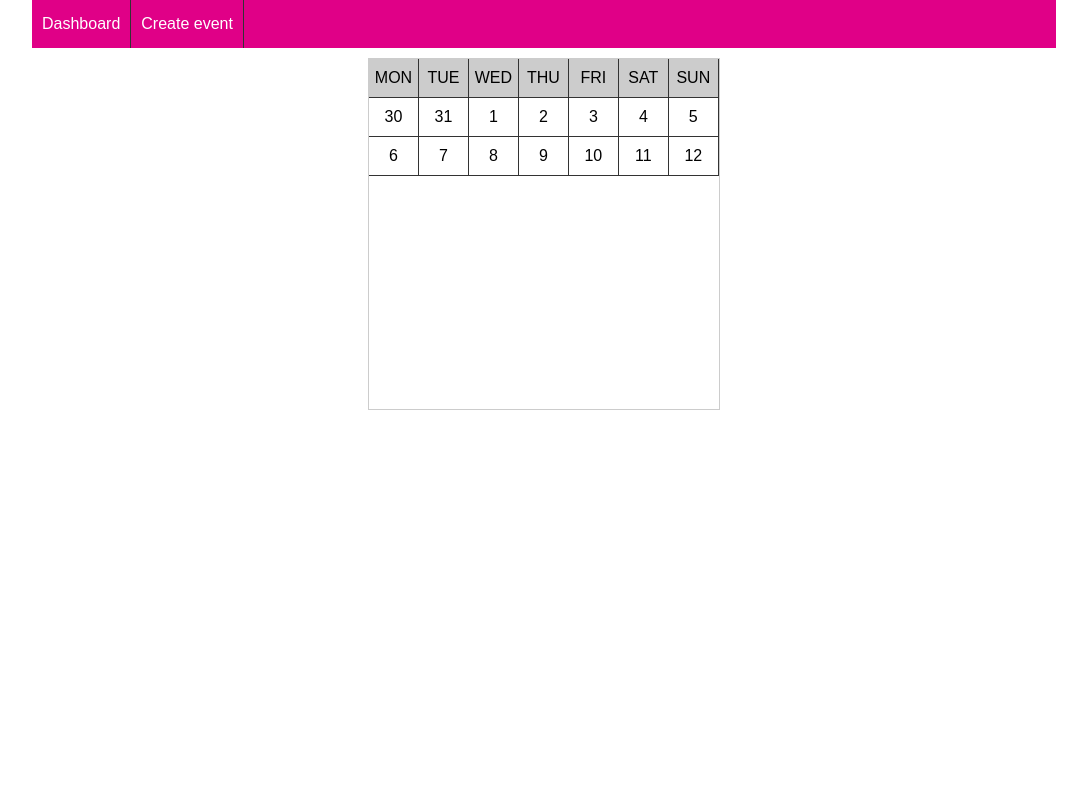
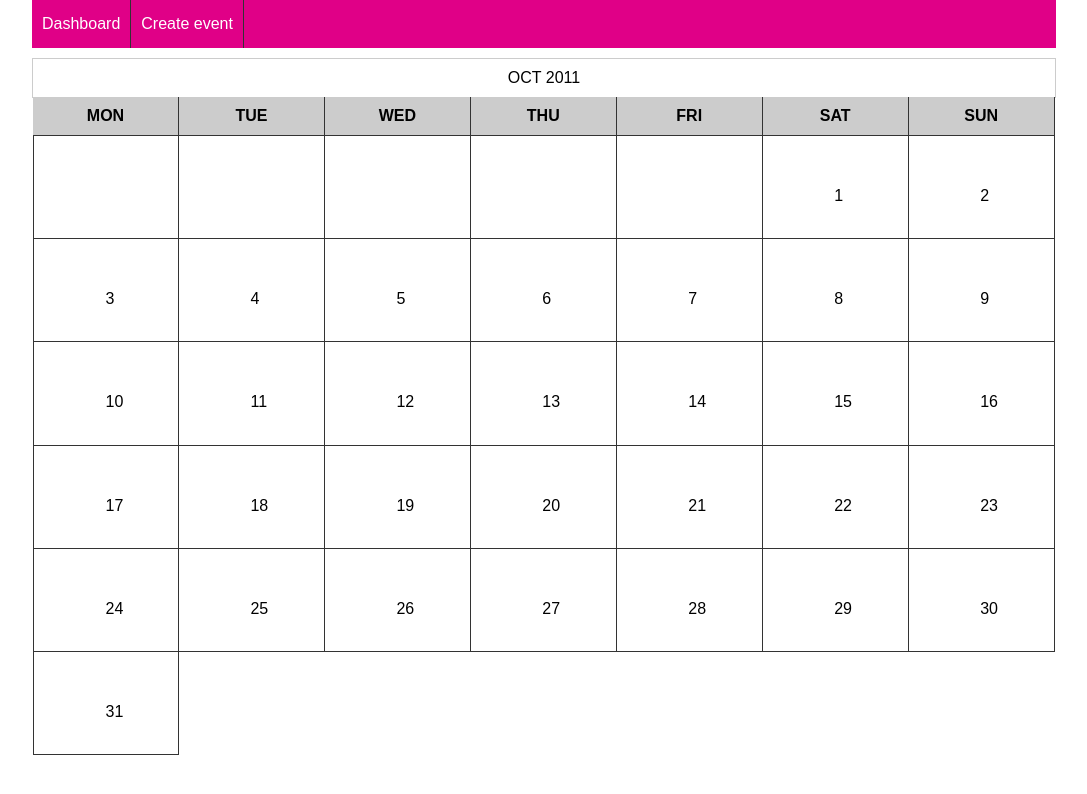
Before and after one commit to mahesh10hegde/eventtracker, a React (Create React App) app: page /dashboard in a window 1280 px wide. Shown: the top 794 px of the page, without its empty margins (96-1183 px from the left). Built offline with nearby package versions, Linux system fonts and the light colour scheme.

Commit message:
calendar component added

```diff
--- /dev/null
+++ b/db.json
@@ -0,0 +1,19 @@
+{
+
+
+      "users": [
+        {
+          "id": 1,
+          "userName": "mahesh",
+          "passWord": "mahesh",
+          "token":"rsg4wq5j4w54wjtesdhre5634e6"
+        },
+        {
+          "id": 2,
+          "userName": "test",
+          "passWord": "test",
+          "token":"rsg4wq5j4w54wjtesdhre5634e6"
+        }
+      ]
+
+}
--- a/src/assets/css/dashboard.css
+++ b/src/assets/css/dashboard.css
@@ -7,10 +7,11 @@ body{
    height: 100%;
 }
 .month-calender{
-    width: 350px;
+    width: 1024px;
     margin: 10px auto;
     border: 1px solid #ccc;
-    height: 350px;
+    height: auto;
+    box-sizing: border-box;
 }
 
 .one-seventh{
@@ -26,6 +27,18 @@ body{
     background-color: #ccc;
 }
 .day{
-    padding: 10px 5px;
+    padding: 5% 7%;
     cursor: pointer;
+    height: 100px;
 }
+.one-seventh.day:nth-child(7n-6) {
+    border-left: 1px solid #333;
+}
+.calendar-header{
+    text-align: center;
+    margin-top: 10px;
+    margin-bottom: 10px;
+}
+.calendar-container{
+    margin: 10px 0;
+}
--- /dev/null
+++ b/src/components/molecules/CalenderComponent.js
@@ -0,0 +1,65 @@
+import React, {Component} from 'react';
+
+import { useState, useEffect } from 'react';
+export default function CalenderComponent() {
+  const DAYS = [31, 28, 31, 30, 31, 30, 31, 31, 30, 31, 30, 31];
+  const DAYS_LEAP = [31, 29, 31, 30, 31, 30, 31, 31, 30, 31, 30, 31];
+  const DAYS_OF_THE_WEEK = ['MON', 'TUE', 'WED', 'THU', 'FRI', 'SAT', 'SUN'];
+  const MONTHS = ['JAN', 'FEB', 'MAR', 'APR', 'MAY', 'JUN', 'JUL', 'AUG', 'SEP', 'OCT', 'NOV', 'DEC'];
+
+  const today = new Date("2011","09");
+  const [date, setDate] = useState(today);
+  const [day, setDay] = useState(date.getDate());
+  const [month, setMonth] = useState(date.getMonth());
+  const [year, setYear] = useState(date.getFullYear());
+  const [startDay, setStartDay] = useState(getStartDayOfMonth(date));
+
+  useEffect(() => {
+    setDay(date.getDate());
+
+    setMonth(date.getMonth());
+    setYear(date.getFullYear());
+    setStartDay(getStartDayOfMonth(date));
+  }, [date]);
+
+  function getStartDayOfMonth(date) {
+    return new Date(date.getFullYear(), date.getMonth(), 1).getDay();
+  }
+
+  function isLeapYear(year) {
+    return (year % 4 === 0 && year % 100 !== 0) || year % 400 === 0;
+  }
+
+  const days = isLeapYear ? DAYS_LEAP : DAYS;
+
+  return (
+    <div className="calendar-container">
+      <div>
+
+        <div className="calendar-header">
+          {MONTHS[month]} {year}
+        </div>
+
+      </div>
+      <div>
+        {DAYS_OF_THE_WEEK.map(d => (
+          <div key={d} className="one-seventh weekday">
+            <strong>{d}</strong>
+          </div>
+        ))}
+        {Array(days[month] + (startDay - 1))
+          .fill(null)
+          .map((_, index) => {
+            const d = index - (startDay - 2);
+            return (
+              <div className="one-seventh day"
+                key={index} id={d>0?d:"prevMonth"+(index+1)}
+              >
+                {d > 0 ? d : ''}
+              </div>
+            );
+          })}
+      </div>
+    </div>
+  );
+}
--- a/src/components/molecules/DayComponent.js
+++ /dev/null
@@ -1,29 +0,0 @@
-import React, {Component} from 'react';
-
-
-class DayComponent extends Component{
-
-  render(){
-    return (
-        <div className="days">
-            <div className="one-seventh day">30</div>
-            <div className="one-seventh day">31</div>
-            <div className="one-seventh day">1</div>
-            <div className="one-seventh day">2</div>
-            <div className="one-seventh day">3</div>
-            <div className="one-seventh day">4</div>
-            <div className="one-seventh day">5</div>
-            <div className="one-seventh day">6</div>
-            <div className="one-seventh day">7</div>
-            <div className="one-seventh day">8</div>
-            <div className="one-seventh day">9</div>
-            <div className="one-seventh day">10</div>
-            <div className="one-seventh day">11</div>
-            <div className="one-seventh day">12</div>
-        </div>
-    );
-  }
-
-}
-
-export default DayComponent;
--- a/src/pages/Dashboard.js
+++ b/src/pages/Dashboard.js
@@ -1,7 +1,7 @@
 import React, {Component} from 'react';
 import Header from '../components/header/Header';
-import WeekComponent from '../components/molecules/WeekComponent';
-import DayComponent from '../components/molecules/DayComponent';
+import CalenderComponent from '../components/molecules/CalenderComponent';
+
 import '../../src/assets/css/dashboard.css';
 class Dashboard extends Component{
 
@@ -12,10 +12,7 @@ class Dashboard extends Component{
            <Header></Header>
            <div className="month-calender">
 
-                   <WeekComponent></WeekComponent>
-
-
-                   <DayComponent></DayComponent>
+                  <CalenderComponent></CalenderComponent>
 
            </div>
         </div>
--- a/src/pages/HomePage.js
+++ b/src/pages/HomePage.js
@@ -7,7 +7,8 @@ class HomePage extends Component{
     this.state={
         loginError:false,
         nameVal:'',
-        pwdVal:''
+        pwdVal:'',
+        errorMessage:''
     }
   }
   handleLogin = (e)=>{
@@ -17,21 +18,17 @@ class HomePage extends Component{
     let data={"email":username,"password":pwd};
     e.preventDefault();
     if(!username || !pwd){
-        this.setState({"loginError":true})
+        this.setState({"loginError":true,errorMessage:"Password/username can not be empty"});
     }else{
-        fetch('https://reqres.in/api/login', {
-            method: 'POST',
-            headers: {
-                'Content-Type': 'application/json',
-            },
-            body: JSON.stringify(data)
+        fetch('http://localhost:3000/users?userName='+username+'&passWord='+pwd, {
+            method: 'GET'
         }).then(response => response.json())
         .then(data => {
             console.log('Success:', data);
-            if(data.token){
+            if(data[0].token){
 
+              console.log('success')
 
-              this.props.history.push("/dashboard");
             }else{
                 this.setState({"loginError":true});
             }
@@ -52,7 +49,7 @@ class HomePage extends Component{
     return (
             <div className="main">
                 <p className="header">Login page</p>
-                {this.state.loginError?<p className="error">Invalid user name/password</p>:''}
+    {this.state.loginError?<p className="error">{this.state.errorMessage}</p>:''}
                 <form className="form">
                 <input className="input" type="text" value={this.state.nameVal} onChange={(e)=>{this.inputNameChangeHandler(e)}} placeholder="Username" />
                 <input className="input" type="password" value={this.state.pwdVal} onChange={(e)=>{this.inputPasswordChangeHandler(e)}} placeholder="Password" />
```
Also changed, not shown: src/db.json (added, +10 -0 lines).
